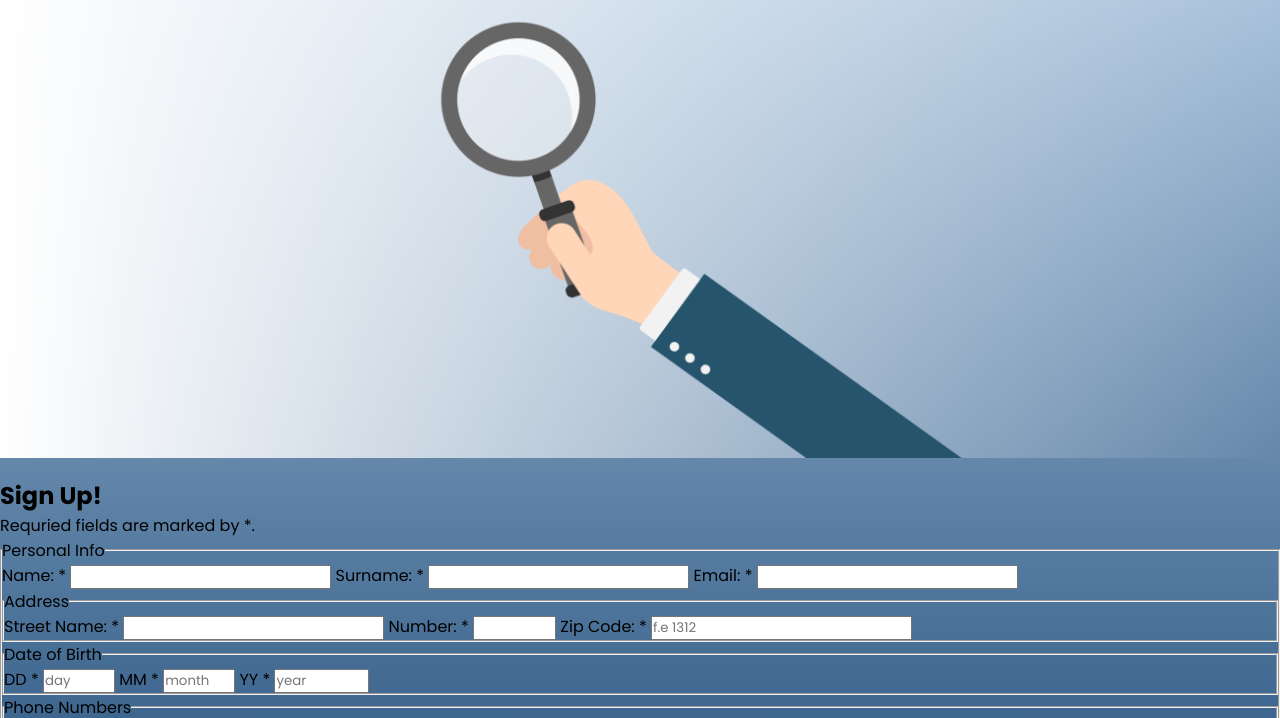
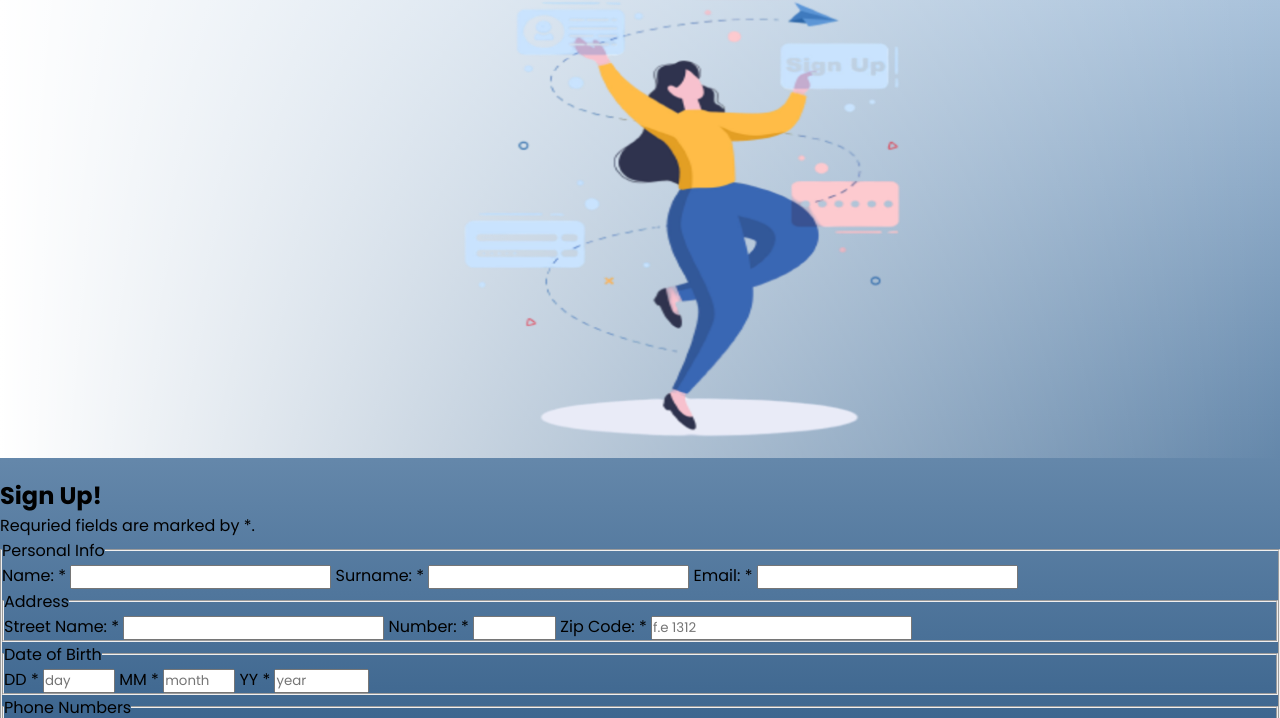
Before and after one commit to Lazaris02/webapp-2023, a plain HTML site: page src/code/signup.html in a window 1280 px wide. Shown: the part 128-846 px from the top of the page. Drawn offline with Linux system fonts and the light colour scheme; a web font is replaced by a local one.

Commit message:
changed header for signup

```diff
--- a/src/code/signup.html
+++ b/src/code/signup.html
@@ -47,9 +47,9 @@
                 </nav>
             </div>
             <div id="header_banner">
-                <h2>Welcome to Find!</h2>
-                <img srcset="../resources/head/index_head.png 650w" sizes="(max-width:650px) 50vw,
-                        (max-width:1300px) 25vw,250px" src="../resources/head/index_head.png"
+                <h2>Joins Us!</h2>
+                <img srcset="../resources/head/signup_header.png 650w" sizes="(max-width:650px) 50vw,
+                        (max-width:1300px) 25vw,250px" src="../resources/head/signup_header.png"
                     alt="about_us_background">
             </div>
         </header>
```
Also changed, not shown: src/resources/head/signup_header.png (added).
